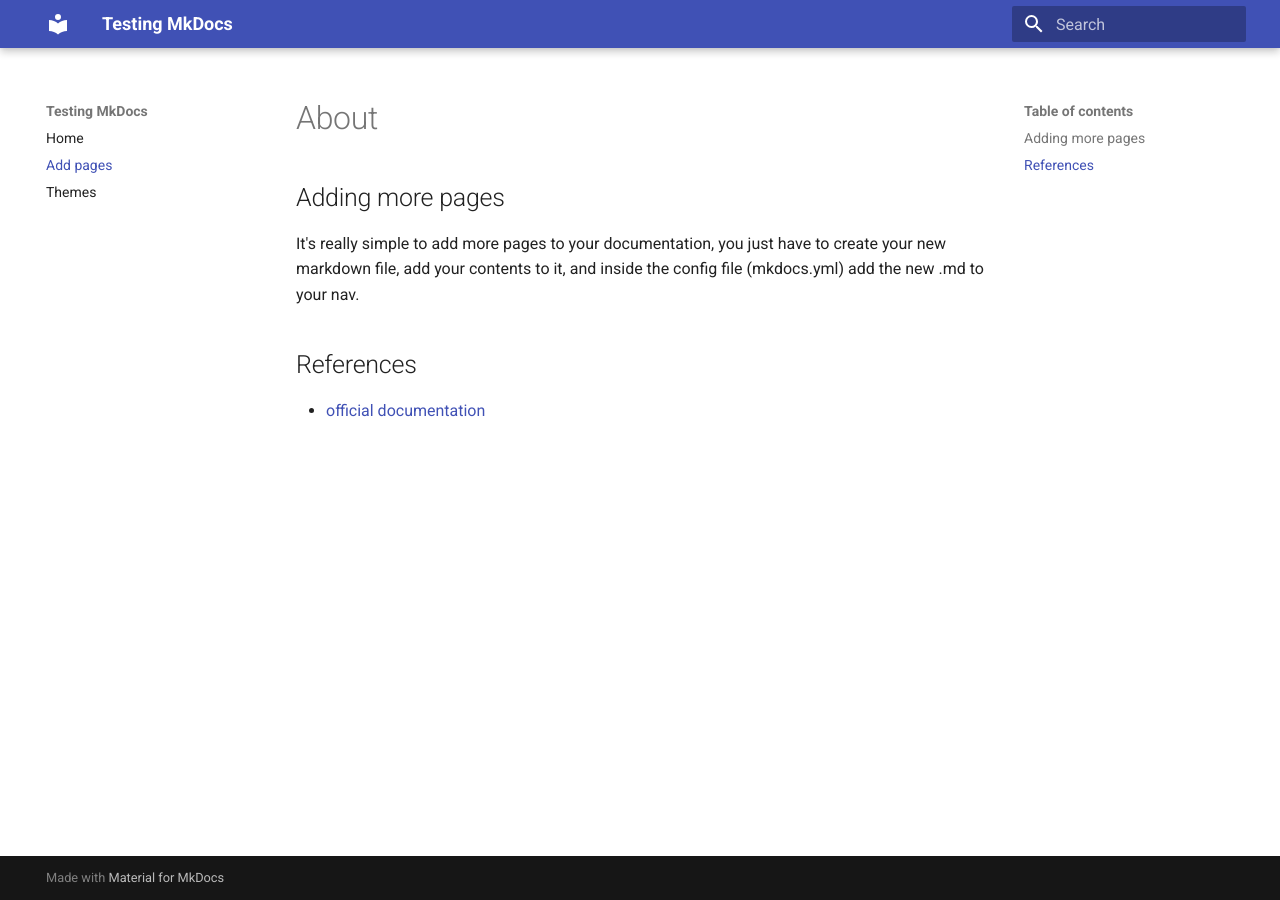
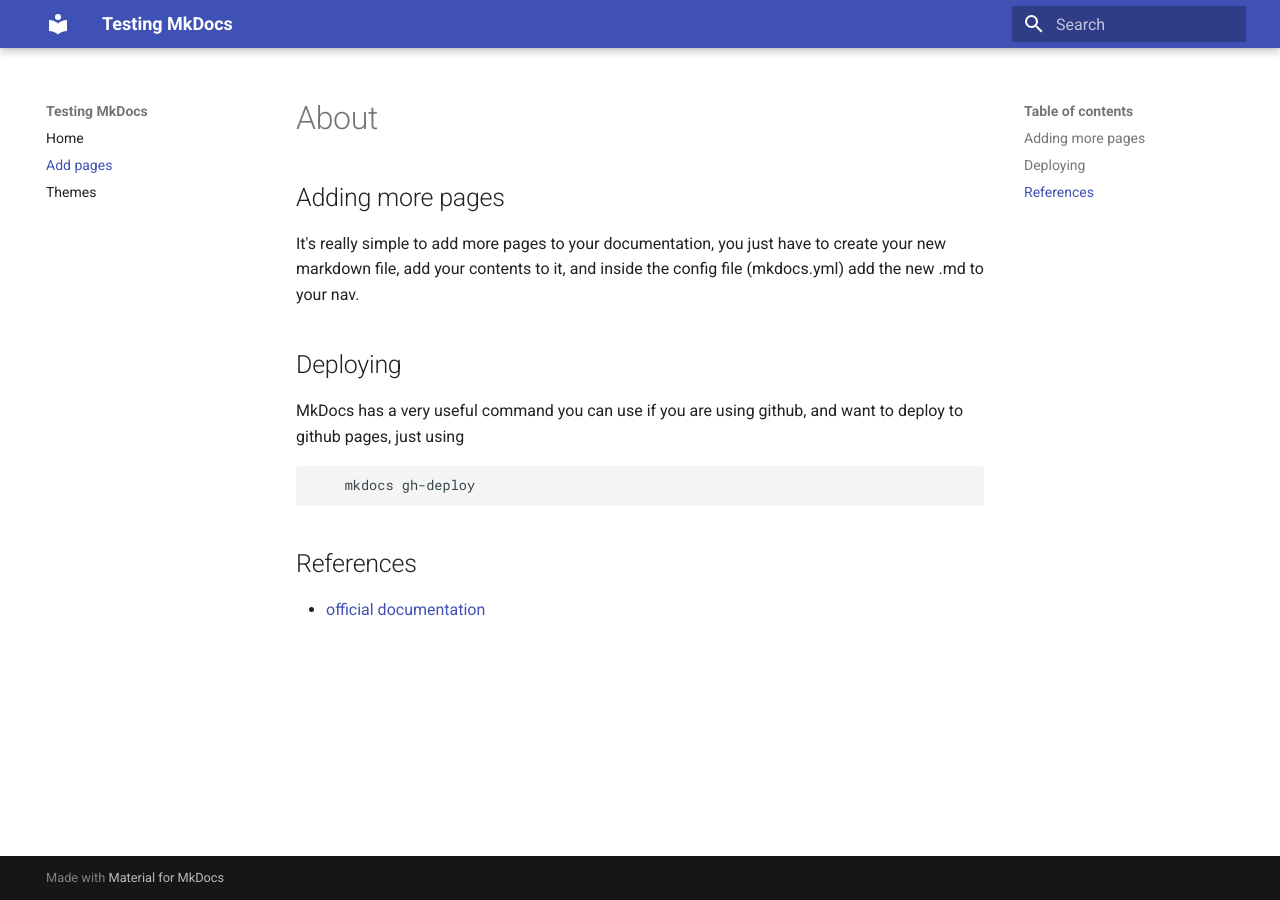
Before and after one commit to atos-flor-barbosa/test-mkdocs, an MkDocs documentation site: the page built from docs/add.md, in a window 1280 px wide. Built offline with MkDocs 1.6.1 and Material for MkDocs 9.7.7, drawn with Linux system fonts in a browser that asks for light colours.

Commit message:
add github pages deploy

```diff
--- a/docs/add.md
+++ b/docs/add.md
@@ -4,5 +4,11 @@
 
 It's really simple to add more pages to your documentation, you just have to create your new markdown file, add your contents to it, and inside the config file (mkdocs.yml) add the new .md to your nav.
 
+## Deploying
+
+MkDocs has a very useful command you can use if you are using github, and want to deploy to github pages, just using
+
+        mkdocs gh-deploy
+
 ## References
 * [official documentation](https://www.mkdocs.org/#adding-pages)
```
Also changed, not shown: README.md (+2 -0 lines), 1 other file.
